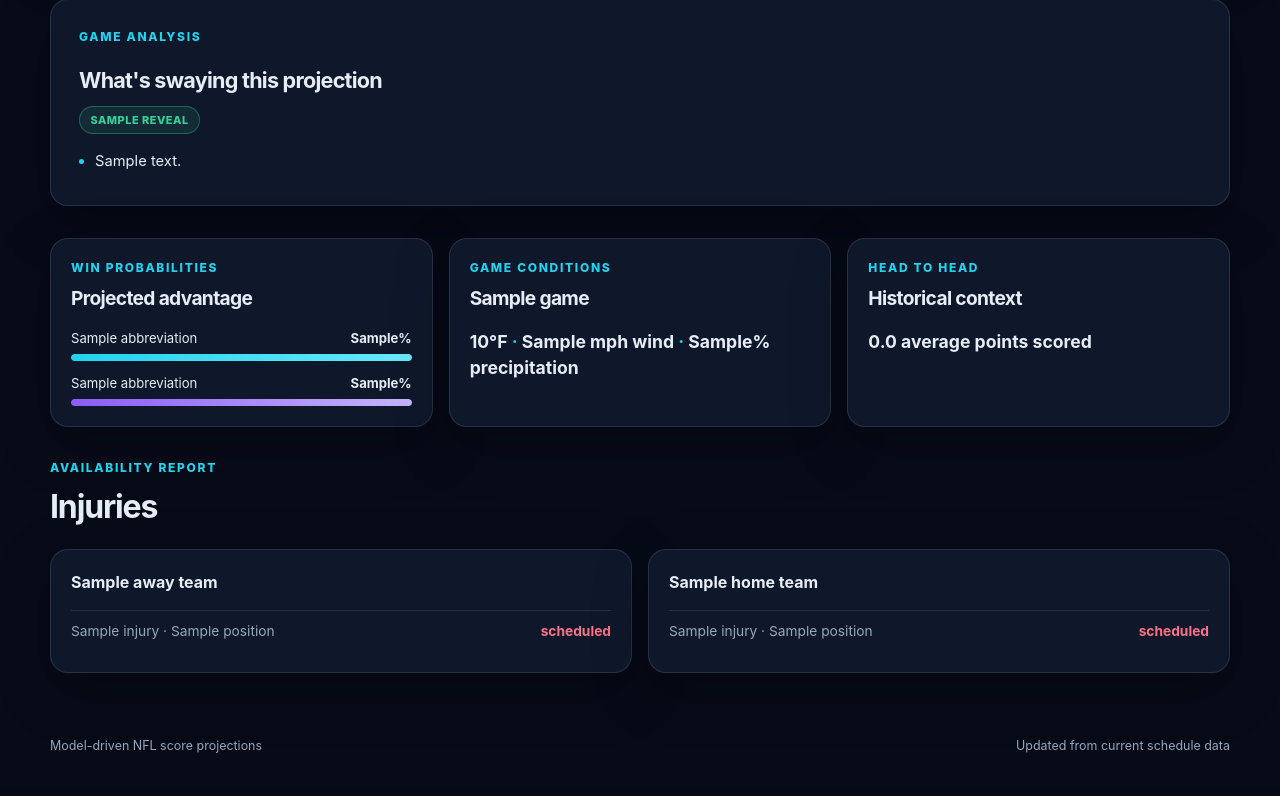
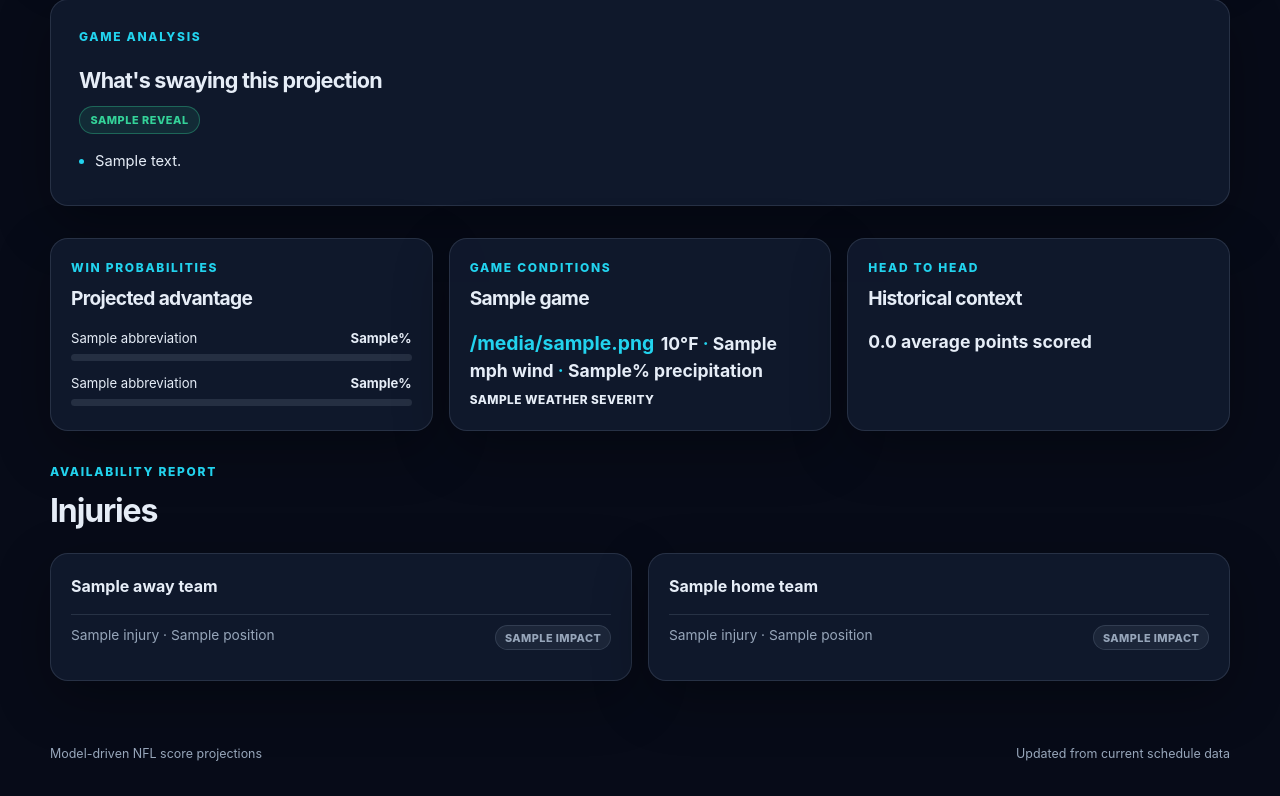
Before and after one commit to chrissmeltzer/nfl-predictor, a FastAPI app: template app/templates/game_detail.html in a window 1280 px wide. Shown: the part 468-1264 px from the top of the page. Before the commit the page ends 1221 px from the top, so only its background shows below. Run offline with FastAPI, Linux system fonts and the light colour scheme; the template is opened without the code that fills it: most values are stand-ins (such as "Sample title", 1, 10 or a date in 2020); grey boxes marked "Sample" are stand-in pictures.

Commit message:
feat: add injury impact badges, animated probability bars, weather severity tint, and head-to-head trend chart to game analysis page
Color-codes injury status by severity, animates win-probability bars on
load, tints game-conditions card by weather severity, and adds a
Chart.js scoring-trend chart for past head-to-head meetings.

Co-Authored-By: Claude Sonnet 5 <noreply@anthropic.com>

```diff
--- a/app/main.py
+++ b/app/main.py
@@ -1,5 +1,6 @@
 from __future__ import annotations
 
+import json
 from datetime import datetime, timedelta, timezone
 from pathlib import Path
 
@@ -100,6 +101,56 @@ def _format_kickoff(value: str | None) -> str:
 def _win_probability(team_score: float, opponent_score: float) -> int:
     margin = team_score - opponent_score
     return max(5, min(95, round(50 + margin * 4)))
+
+
+def _weather_severity(weather_row) -> dict | None:
+    if weather_row is None:
+        return None
+    wind = weather_row["wind_mph"] or 0
+    precip = weather_row["precip_pct"] or 0
+    temp = weather_row["temp_f"]
+
+    if precip >= 60:
+        icon = "🌧️"
+    elif wind >= 20:
+        icon = "💨"
+    elif temp is not None and temp <= 32:
+        icon = "❄️"
+    elif temp is not None and temp >= 90:
+        icon = "🔥"
+    else:
+        icon = "☀️"
+
+    is_extreme = precip >= 60 or wind >= 20 or (temp is not None and (temp <= 20 or temp >= 95))
+    is_notable = precip >= 30 or wind >= 12 or (temp is not None and (temp <= 35 or temp >= 88))
+    if is_extreme:
+        severity, label = "severe", "Severe conditions"
+    elif is_notable:
+        severity, label = "notable", "Challenging conditions"
+    else:
+        severity, label = "calm", "Favorable conditions"
+
+    return {"icon": icon, "severity": severity, "label": label}
+
+
+_INJURY_IMPACT = {
+    "out": ("impact-out", "Out"),
+    "ir": ("impact-out", "Out"),
+    "injured reserve": ("impact-out", "Out"),
+    "reserve/injured": ("impact-out", "Out"),
+    "pup": ("impact-out", "Out"),
+    "doubtful": ("impact-doubtful", "Doubtful"),
+    "questionable": ("impact-questionable", "Questionable"),
+}
+
+
+def _injury_impact(status: str | None) -> dict:
+    css_class, label = _INJURY_IMPACT.get((status or "").strip().lower(), ("impact-minor", status or "Active"))
+    return {"class": css_class, "label": label}
+
+
+def _injury_view(rows) -> list[dict]:
+    return [{**dict(row), "impact": _injury_impact(row["status"])} for row in rows]
 
 
 def _factor_sentence(factor: str, team: str, opponent: str, value: float) -> str | None:
@@ -321,7 +372,19 @@ def game_detail(request: Request, game_id: str, conn=Depends(get_db)):
     injuries_home = conn.execute("SELECT * FROM injuries WHERE team_id = ?", (game["home_team_id"],)).fetchall()
     injuries_away = conn.execute("SELECT * FROM injuries WHERE team_id = ?", (game["away_team_id"],)).fetchall()
     head_to_head = stats.head_to_head(conn, game["home_team_id"], game["away_team_id"])
+    head_to_head_games = stats.head_to_head_games(conn, game["home_team_id"], game["away_team_id"])
     matchup = _game_view(conn, game, {home_team["id"]: home_team, away_team["id"]: away_team}, result)
+
+    timeline_chart = {
+        "labels": [
+            _format_kickoff(g["kickoff_at"]).split(" · ")[0] if g["kickoff_at"] else f"{g['season']} Wk {g['week']}"
+            for g in head_to_head_games
+        ],
+        "home": [g["team_score"] for g in head_to_head_games],
+        "away": [g["opponent_score"] for g in head_to_head_games],
+        "home_abbr": home_team["abbreviation"],
+        "away_abbr": away_team["abbreviation"],
+    }
 
     return templates.TemplateResponse(
         request,
@@ -329,7 +392,10 @@ def game_detail(request: Request, game_id: str, conn=Depends(get_db)):
         _template_context(
             request, game=game, result=result, matchup=matchup, home_team=home_team, away_team=away_team,
             home_logo=_logo_url(home_team), away_logo=_logo_url(away_team), weather=weather_row,
-            injuries_home=injuries_home, injuries_away=injuries_away, head_to_head=head_to_head,
+            weather_severity=_weather_severity(weather_row),
+            injuries_home=_injury_view(injuries_home), injuries_away=_injury_view(injuries_away),
+            head_to_head=head_to_head, timeline_chart_json=json.dumps(timeline_chart).replace("<", "\\u003c"),
+            timeline_meetings=len(head_to_head_games),
             teams=[home_team, away_team],
         ),
     )
--- /dev/null
+++ b/app/static/game_detail.js
@@ -0,0 +1,80 @@
+(function () {
+  "use strict";
+
+  function readJson(id) {
+    var el = document.getElementById(id);
+    if (!el) return null;
+    try {
+      return JSON.parse(el.textContent);
+    } catch (err) {
+      return null;
+    }
+  }
+
+  function animateProbabilityBars() {
+    var bars = document.querySelectorAll(".probability-track i[data-target]");
+    if (!bars.length) return;
+    // A short timeout (rather than requestAnimationFrame, which never fires on a
+    // backgrounded/hidden tab) guarantees the width change happens on a later tick
+    // than the initial 0-width paint, so the CSS transition actually animates.
+    setTimeout(function () {
+      bars.forEach(function (bar) {
+        bar.style.width = bar.getAttribute("data-target") + "%";
+      });
+    }, 50);
+  }
+
+  function renderTimelineChart() {
+    var canvas = document.getElementById("h2h-chart");
+    var data = readJson("h2h-data");
+    if (!canvas || !data || !data.labels.length || typeof Chart === "undefined") return;
+
+    var styles = getComputedStyle(document.documentElement);
+    var cyan = styles.getPropertyValue("--cyan").trim();
+    var violet = styles.getPropertyValue("--violet").trim();
+    var muted = styles.getPropertyValue("--muted").trim();
+    var line = styles.getPropertyValue("--line").trim();
+
+    new Chart(canvas.getContext("2d"), {
+      type: "line",
+      data: {
+        labels: data.labels,
+        datasets: [
+          {
+            label: data.home_abbr,
+            data: data.home,
+            borderColor: violet,
+            backgroundColor: violet,
+            tension: 0.35,
+            pointRadius: 4,
+            pointHoverRadius: 6,
+            borderWidth: 2,
+          },
+          {
+            label: data.away_abbr,
+            data: data.away,
+            borderColor: cyan,
+            backgroundColor: cyan,
+            tension: 0.35,
+            pointRadius: 4,
+            pointHoverRadius: 6,
+            borderWidth: 2,
+          },
+        ],
+      },
+      options: {
+        responsive: true,
+        plugins: { legend: { display: false } },
+        scales: {
+          x: { ticks: { color: muted }, grid: { color: line } },
+          y: { ticks: { color: muted }, grid: { color: line }, beginAtZero: true },
+        },
+      },
+    });
+  }
+
+  document.addEventListener("DOMContentLoaded", function () {
+    animateProbabilityBars();
+    renderTimelineChart();
+  });
+})();
--- a/app/static/style.css
+++ b/app/static/style.css
@@ -24,7 +24,7 @@ h1, h2, h3, p { margin-top: 0; } h1 { max-width: 680px; margin-bottom: .7rem; fo
 .matchup-grid { display: grid; grid-template-columns: repeat(2, minmax(0, 1fr)); gap: 1rem; } .matchup-card, .detail-card, .metric-card, .schedule-card, .empty-state, .analysis-box { background: rgba(17, 26, 46, .9); border: 1px solid var(--line); border-radius: 18px; box-shadow: var(--shadow); } .matchup-card { padding: 1.15rem; }
 .card-meta, .pick-line, .probability-row, .probability-label, .card-footer-row { display: flex; justify-content: space-between; gap: .7rem; align-items: center; } .card-meta, .card-meta time { color: var(--muted); font-size: .78rem; }
 .teams-row { display: grid; grid-template-columns: 1fr auto 1fr; gap: .75rem; align-items: center; padding: 1rem 0; } .team-lockup { display: flex; align-items: center; gap: .55rem; font-size: .9rem; font-weight: 800; } .team-lockup-right { justify-content: flex-end; text-align: right; } .team-logo { flex: 0 0 auto; width: 34px; height: 34px; object-fit: contain; } .team-logo-xl { width: 82px; height: 82px; } .score-prediction { text-align: center; } .score-prediction strong { display: block; font-size: 1.55rem; letter-spacing: -.05em; } .score-prediction small { padding-inline: .25rem; color: var(--muted); } .score-prediction span { color: var(--muted); font-size: .7rem; font-weight: 700; text-transform: uppercase; letter-spacing: .08em; }
-.probability-row { color: var(--muted); font-size: .76rem; font-weight: 800; } .probability-track { height: 7px; flex: 1; overflow: hidden; background: rgba(151, 166, 186, .16); border-radius: 99px; } .probability-track i { display: block; height: 100%; background: linear-gradient(90deg, var(--cyan), #67e8f9); border-radius: inherit; } .probability-track-violet i { background: linear-gradient(90deg, var(--violet), #c4b5fd); } .pick-line { margin: 0; color: var(--muted); font-size: .83rem; } .pick-line strong { color: var(--green); } .card-footer-row { margin: 1rem 0 .8rem; padding-top: .8rem; border-top: 1px solid var(--line); } .card-link, .text-link { color: var(--cyan); font-size: .85rem; font-weight: 800; } .card-link { display: flex; justify-content: space-between; padding-top: .8rem; margin-top: .6rem; border-top: 1px solid var(--line); }
+.probability-row { color: var(--muted); font-size: .76rem; font-weight: 800; } .probability-track { height: 7px; flex: 1; overflow: hidden; background: rgba(151, 166, 186, .16); border-radius: 99px; } .probability-track i { display: block; height: 100%; width: 0; background: linear-gradient(90deg, var(--cyan), #67e8f9); border-radius: inherit; transition: width 1.1s cubic-bezier(.16, 1, .3, 1); } .probability-track-violet i { background: linear-gradient(90deg, var(--violet), #c4b5fd); } .pick-line { margin: 0; color: var(--muted); font-size: .83rem; } .pick-line strong { color: var(--green); } .card-footer-row { margin: 1rem 0 .8rem; padding-top: .8rem; border-top: 1px solid var(--line); } .card-link, .text-link { color: var(--cyan); font-size: .85rem; font-weight: 800; } .card-link { display: flex; justify-content: space-between; padding-top: .8rem; margin-top: .6rem; border-top: 1px solid var(--line); }
 .confidence-badge, .reveal-badge { display: inline-flex; align-items: center; padding: .3rem .65rem; color: var(--muted); font-size: .68rem; font-weight: 800; letter-spacing: .05em; text-transform: uppercase; white-space: nowrap; background: rgba(151, 166, 186, .12); border: 1px solid var(--line); border-radius: 99px; } .confidence-badge-sm, .reveal-badge-sm { padding: .18rem .5rem; font-size: .62rem; } .confidence-low { color: var(--rose); border-color: rgba(251, 113, 133, .35); background: rgba(251, 113, 133, .1); } .confidence-moderate { color: var(--amber); border-color: rgba(251, 191, 36, .35); background: rgba(251, 191, 36, .1); } .confidence-high { color: var(--green); border-color: rgba(52, 211, 153, .35); background: rgba(52, 211, 153, .1); }
 .reveal-hit { color: var(--green); border-color: rgba(52, 211, 153, .35); background: rgba(52, 211, 153, .1); } .reveal-miss { color: var(--rose); border-color: rgba(251, 113, 133, .35); background: rgba(251, 113, 133, .1); }
 .badge-group { display: flex; align-items: center; gap: .4rem; }
@@ -37,7 +37,33 @@ h1, h2, h3, p { margin-top: 0; } h1 { max-width: 680px; margin-bottom: .7rem; fo
 .team-hero { justify-content: flex-start; } .team-hero > div:nth-child(2) { flex: 1; } .team-hero h1 { margin-bottom: .3rem; } .team-hero p:not(.eyebrow) { margin-bottom: 0; color: var(--muted); }
 .schedule-list { display: grid; gap: .75rem; } .schedule-card { display: grid; grid-template-columns: 70px minmax(210px, 1fr) 145px minmax(160px, .8fr) 28px; gap: 1rem; align-items: center; padding: 1rem 1.15rem; } .schedule-week span, .schedule-score span { display: block; color: var(--muted); font-size: .68rem; font-weight: 800; letter-spacing: .1em; text-transform: uppercase; } .schedule-week strong { font-size: 1.35rem; } .schedule-opponent a { display: flex; align-items: center; gap: .55rem; font-weight: 800; } .schedule-opponent small { display: block; margin-top: .25rem; color: var(--muted); font-size: .76rem; } .location-pill { display: inline-block; min-width: 24px; margin-bottom: .35rem; color: var(--cyan); font-size: .7rem; font-weight: 800; text-transform: uppercase; } .schedule-score { display: grid; gap: .3rem; } .schedule-score strong { font-size: 1.05rem; } .schedule-probability span { display: block; margin-bottom: .35rem; color: var(--muted); font-size: .78rem; font-weight: 800; } .icon-link { color: var(--cyan); font-size: 1.35rem; text-align: right; }
 .game-hero { justify-content: center; text-align: center; } .game-team { display: grid; justify-items: center; gap: .35rem; flex: 1; } .game-team a { font-weight: 800; } .game-team span, .game-score span, .muted { color: var(--muted); font-size: .82rem; } .game-score { min-width: 240px; } .game-score > strong { display: block; margin: .35rem 0; font-size: clamp(2.4rem, 7vw, 4.5rem); letter-spacing: -.08em; } .game-score > strong small { padding-inline: .4rem; color: var(--muted); font-size: .52em; } .game-score > p:last-child { margin: .6rem 0 0; color: var(--green); font-size: .86rem; font-weight: 800; }
-.detail-grid, .injury-grid, .metric-grid { display: grid; grid-template-columns: repeat(3, minmax(0, 1fr)); gap: 1rem; } .injury-grid { grid-template-columns: repeat(2, minmax(0, 1fr)); } .detail-card { padding: 1.25rem; } .detail-card h2 { font-size: 1.2rem; margin-bottom: 1rem; } .condition-value { margin-bottom: 0; font-size: 1.1rem; font-weight: 700; } .condition-value span { color: var(--cyan); } .probability-label { margin: .8rem 0 .35rem; font-size: .82rem; } .injury-row { display: flex; justify-content: space-between; gap: .7rem; padding: .65rem 0; margin: 0; border-top: 1px solid var(--line); color: var(--muted); font-size: .86rem; } .injury-row strong { color: var(--rose); }
+.detail-grid, .injury-grid, .metric-grid { display: grid; grid-template-columns: repeat(3, minmax(0, 1fr)); gap: 1rem; } .injury-grid { grid-template-columns: repeat(2, minmax(0, 1fr)); } .detail-card { padding: 1.25rem; } .detail-card h2 { font-size: 1.2rem; margin-bottom: 1rem; } .condition-value { margin-bottom: 0; font-size: 1.1rem; font-weight: 700; } .condition-value span { color: var(--cyan); } .probability-label { margin: .8rem 0 .35rem; font-size: .82rem; } .injury-row { display: flex; justify-content: space-between; gap: .7rem; padding: .65rem 0; margin: 0; border-top: 1px solid var(--line); color: var(--muted); font-size: .86rem; }
+
+/* Weather severity tint */
+.weather-icon { margin-right: .4rem; font-size: 1.1em; }
+.detail-card-weather { transition: border-color .2s, box-shadow .2s; }
+.weather-calm { border-color: rgba(52, 211, 153, .3); }
+.weather-notable { border-color: rgba(251, 191, 36, .35); box-shadow: var(--shadow), 0 0 0 1px rgba(251, 191, 36, .1) inset; }
+.weather-severe { border-color: rgba(251, 113, 133, .4); box-shadow: var(--shadow), 0 0 0 1px rgba(251, 113, 133, .12) inset; }
+.weather-tag { display: inline-block; margin-top: .5rem; font-size: .74rem; font-weight: 800; letter-spacing: .04em; text-transform: uppercase; }
+.weather-calm .weather-tag { color: var(--green); }
+.weather-notable .weather-tag { color: var(--amber); }
+.weather-severe .weather-tag { color: var(--rose); }
+
+/* Injury impact badges */
+.injury-badge { display: inline-flex; padding: .2rem .55rem; font-size: .68rem; font-weight: 800; letter-spacing: .04em; text-transform: uppercase; border-radius: 99px; border: 1px solid var(--line); background: rgba(151, 166, 186, .1); color: var(--muted); }
+.injury-badge.impact-out { color: var(--rose); background: rgba(251, 113, 133, .12); border-color: rgba(251, 113, 133, .35); }
+.injury-badge.impact-doubtful { color: var(--amber); background: rgba(251, 191, 36, .12); border-color: rgba(251, 191, 36, .35); }
+.injury-badge.impact-questionable { color: var(--cyan); background: rgba(34, 211, 238, .1); border-color: rgba(34, 211, 238, .3); }
+.injury-badge.impact-minor { color: var(--muted); }
+
+/* Head-to-head timeline chart */
+.timeline-card { padding: 1.5rem; margin-bottom: 2rem; }
+.timeline-card canvas { margin-top: 1rem; max-height: 260px; }
+.timeline-legend { display: flex; gap: 1.1rem; margin-top: .9rem; font-size: .78rem; color: var(--muted); font-weight: 700; }
+.timeline-legend span { display: inline-flex; align-items: center; gap: .4rem; }
+.timeline-legend i { width: 10px; height: 10px; border-radius: 3px; }
+
 #rankings-table th[data-sort] { cursor: pointer; user-select: none; } #rankings-table th[data-sort]:hover { color: var(--cyan); }
 .metric-card { padding: 1.2rem; } .metric-card span { display: block; color: var(--muted); font-size: .77rem; font-weight: 800; text-transform: uppercase; letter-spacing: .08em; } .metric-card strong { display: block; margin-top: .3rem; color: var(--cyan); font-size: 2rem; } .table-wrap { overflow-x: auto; border: 1px solid var(--line); border-radius: 18px; background: rgba(17, 26, 46, .9); box-shadow: var(--shadow); } table { width: 100%; border-collapse: collapse; } th, td { padding: 1rem; text-align: left; border-bottom: 1px solid var(--line); white-space: nowrap; } th { color: var(--muted); font-size: .73rem; letter-spacing: .08em; text-transform: uppercase; } tr:last-child td { border-bottom: 0; }
 .notice, .empty-state { padding: 1.25rem; } .notice { color: #fcd34d; background: rgba(252, 211, 77, .08); border: 1px solid rgba(252, 211, 77, .22); border-radius: 14px; } .empty-state { text-align: center; color: var(--muted); } .empty-state h2 { color: var(--text); } .site-footer { display: flex; justify-content: space-between; gap: 1rem; padding-bottom: 2rem; color: var(--muted); font-size: .78rem; } .sr-only { position: absolute; width: 1px; height: 1px; padding: 0; margin: -1px; overflow: hidden; clip: rect(0,0,0,0); white-space: nowrap; border: 0; }
--- a/app/templates/base.html
+++ b/app/templates/base.html
@@ -40,5 +40,6 @@
     <span>Model-driven NFL score projections</span>
     <span>Updated from current schedule data</span>
   </footer>
+  {% block scripts %}{% endblock %}
 </body>
 </html>
--- a/app/templates/game_detail.html
+++ b/app/templates/game_detail.html
@@ -43,14 +43,32 @@
 </section>
 
 <div class="detail-grid">
-  <section class="detail-card"><p class="eyebrow">Win probabilities</p><h2>Projected advantage</h2><div class="probability-label"><span>{{ away_team.abbreviation }}</span><strong>{{ matchup.away_probability }}%</strong></div><div class="probability-track"><i style="width: {{ matchup.away_probability }}%"></i></div><div class="probability-label"><span>{{ home_team.abbreviation }}</span><strong>{{ matchup.home_probability }}%</strong></div><div class="probability-track probability-track-violet"><i style="width: {{ matchup.home_probability }}%"></i></div></section>
-  <section class="detail-card"><p class="eyebrow">Game conditions</p><h2>{{ game.venue_name or 'Venue TBD' }}</h2>{% if weather %}<p class="condition-value">{{ weather.temp_f }}°F <span>·</span> {{ weather.wind_mph }} mph wind <span>·</span> {{ weather.precip_pct }}% precipitation</p>{% else %}<p class="muted">Weather data is not available for this matchup.</p>{% endif %}</section>
+  <section class="detail-card"><p class="eyebrow">Win probabilities</p><h2>Projected advantage</h2><div class="probability-label"><span>{{ away_team.abbreviation }}</span><strong>{{ matchup.away_probability }}%</strong></div><div class="probability-track"><i data-target="{{ matchup.away_probability }}"></i></div><div class="probability-label"><span>{{ home_team.abbreviation }}</span><strong>{{ matchup.home_probability }}%</strong></div><div class="probability-track probability-track-violet"><i data-target="{{ matchup.home_probability }}"></i></div></section>
+  <section class="detail-card detail-card-weather {{ 'weather-' + weather_severity.severity if weather_severity }}"><p class="eyebrow">Game conditions</p><h2>{{ game.venue_name or 'Venue TBD' }}</h2>{% if weather %}<p class="condition-value">{% if weather_severity %}<span class="weather-icon">{{ weather_severity.icon }}</span>{% endif %}{{ weather.temp_f }}°F <span>·</span> {{ weather.wind_mph }} mph wind <span>·</span> {{ weather.precip_pct }}% precipitation</p>{% if weather_severity %}<span class="weather-tag">{{ weather_severity.label }}</span>{% endif %}{% else %}<p class="muted">Weather data is not available for this matchup.</p>{% endif %}</section>
   <section class="detail-card"><p class="eyebrow">Head to head</p><h2>Historical context</h2>{% if head_to_head.avg_points_scored is not none %}<p class="condition-value">{{ '%.1f' | format(head_to_head.avg_points_scored) }} average points scored</p>{% else %}<p class="muted">No prior head-to-head sample is available.</p>{% endif %}</section>
 </div>
 
+{% if timeline_meetings > 0 %}
+<section class="detail-card timeline-card">
+  <p class="eyebrow">Head to head</p>
+  <h2>Scoring trend · last {{ timeline_meetings }} meeting{{ 's' if timeline_meetings != 1 else '' }}</h2>
+  <canvas id="h2h-chart" height="90" role="img" aria-label="Line chart of {{ away_team.name }} and {{ home_team.name }} points scored across their last {{ timeline_meetings }} meetings"></canvas>
+  <div class="timeline-legend"><span><i style="background: var(--violet)"></i>{{ home_team.abbreviation }}</span><span><i style="background: var(--cyan)"></i>{{ away_team.abbreviation }}</span></div>
+</section>
+{% endif %}
+
 <section class="section-heading"><div><p class="eyebrow">Availability report</p><h2>Injuries</h2></div></section>
 <div class="injury-grid">
-  <section class="detail-card"><h3>{{ away_team.name }}</h3>{% for injury in injuries_away %}<p class="injury-row"><span>{{ injury.player_name }}{% if injury.position %} · {{ injury.position }}{% endif %}</span><strong>{{ injury.status }}</strong></p>{% else %}<p class="muted">No current injuries listed.</p>{% endfor %}</section>
-  <section class="detail-card"><h3>{{ home_team.name }}</h3>{% for injury in injuries_home %}<p class="injury-row"><span>{{ injury.player_name }}{% if injury.position %} · {{ injury.position }}{% endif %}</span><strong>{{ injury.status }}</strong></p>{% else %}<p class="muted">No current injuries listed.</p>{% endfor %}</section>
+  <section class="detail-card"><h3>{{ away_team.name }}</h3>{% for injury in injuries_away %}<p class="injury-row"><span>{{ injury.player_name }}{% if injury.position %} · {{ injury.position }}{% endif %}</span><strong class="injury-badge {{ injury.impact.class }}">{{ injury.impact.label }}</strong></p>{% else %}<p class="muted">No current injuries listed.</p>{% endfor %}</section>
+  <section class="detail-card"><h3>{{ home_team.name }}</h3>{% for injury in injuries_home %}<p class="injury-row"><span>{{ injury.player_name }}{% if injury.position %} · {{ injury.position }}{% endif %}</span><strong class="injury-badge {{ injury.impact.class }}">{{ injury.impact.label }}</strong></p>{% else %}<p class="muted">No current injuries listed.</p>{% endfor %}</section>
 </div>
+
+<script type="application/json" id="h2h-data">{{ timeline_chart_json | safe }}</script>
 {% endblock %}
+
+{% block scripts %}
+{% if timeline_meetings > 0 %}
+<script src="https://cdn.jsdelivr.net/npm/chart.js@4.4.4/dist/chart.umd.min.js"></script>
+{% endif %}
+<script src="{{ url_for('static', path='game_detail.js') }}" defer></script>
+{% endblock %}
```
Also changed, not shown: app/stats.py (+33 -0 lines).
